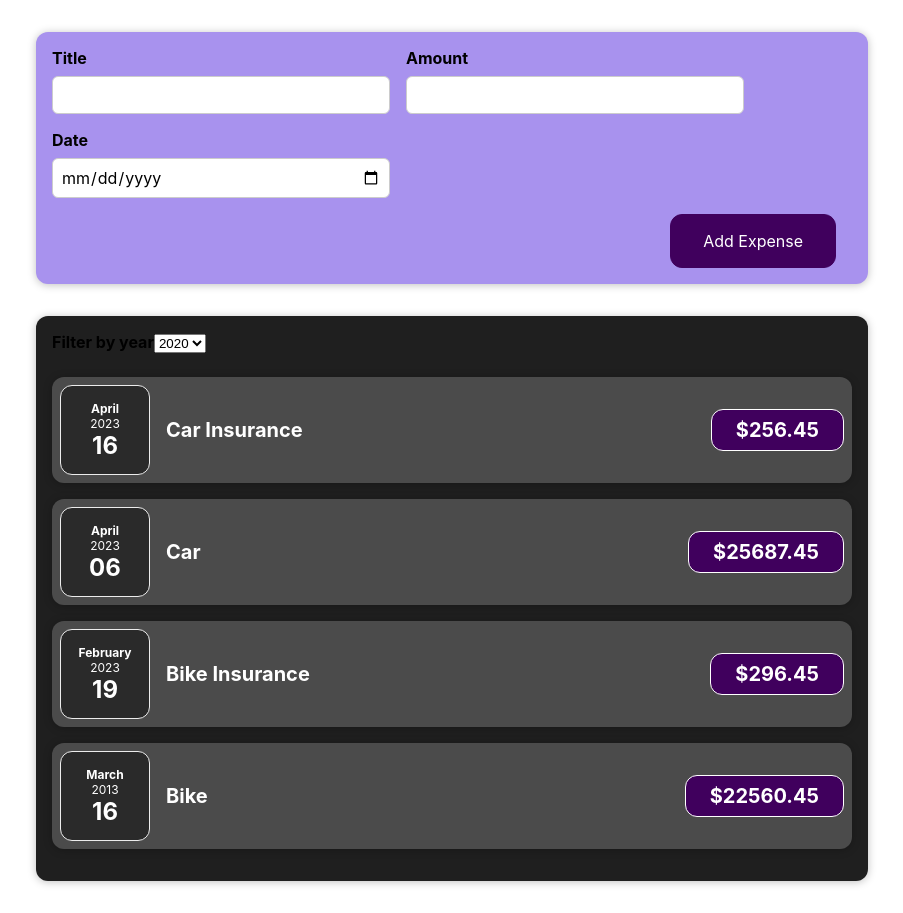
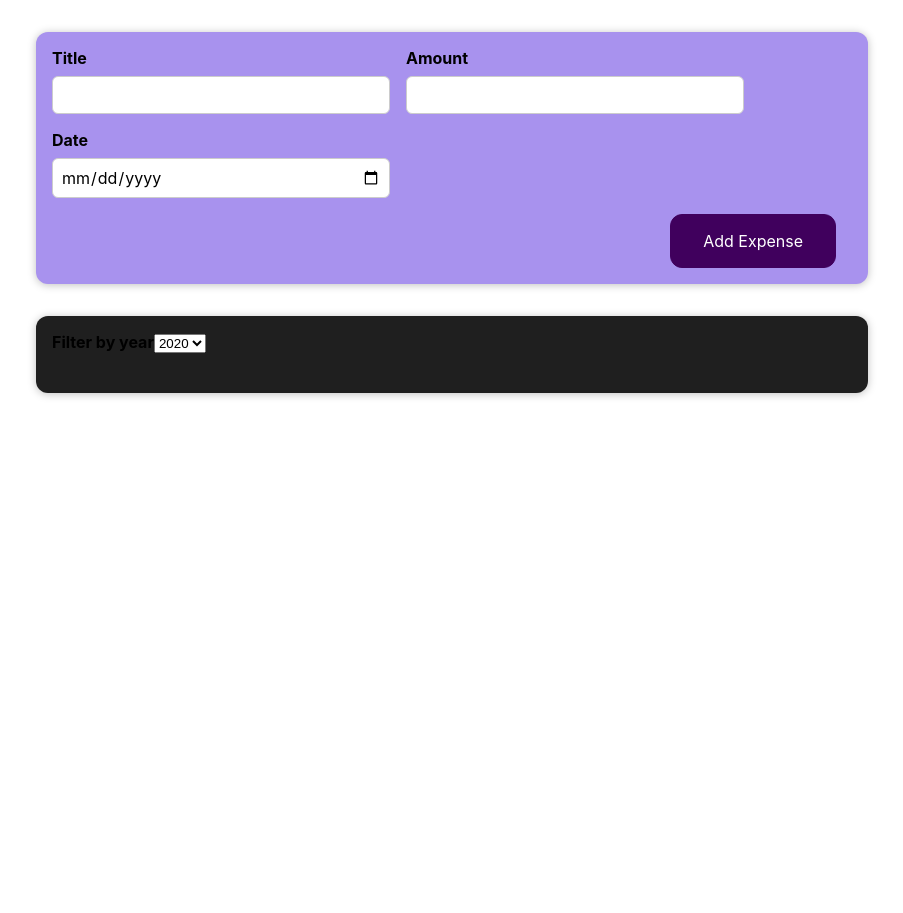
Before and after one commit to Balwantkiraula/firstReactfile, a React (Create React App) app: page / in a window 1280 px wide. Shown: the whole page, without its empty margins (188-1091 px from the left). After the commit the page ends 800 px from the top, so only its background shows below. Built offline with nearby package versions, Linux system fonts and the light colour scheme.

Commit message:
first commit

```diff
--- a/src/components/Expenses/Expenses.js
+++ b/src/components/Expenses/Expenses.js
@@ -9,10 +9,13 @@ const Expenses = (props) => {
     const filterChangedHandler = (selectedYear) =>{
         setFilteredYear(selectedYear);
     }
+    const filteredExpenses =props.items.filter(expense =>{
+        return expense.date.getFullYear().toString() === filteredYear;
+    })
 return (
     <Card className="expenses">
-        <ExpensesFilter selected={filteredYear} onchangeFilter={filterChangedHandler}/>
-        {props.items.map( (expense) =>(
+        <ExpensesFilter selected={filteredYear} onChangeFilter={filterChangedHandler}/>
+        {filteredExpenses.map( (expense) =>(
         <ExpenseItem title={expense.title} amount={expense.amount} date={expense.date}/>
         ))}
 
```
